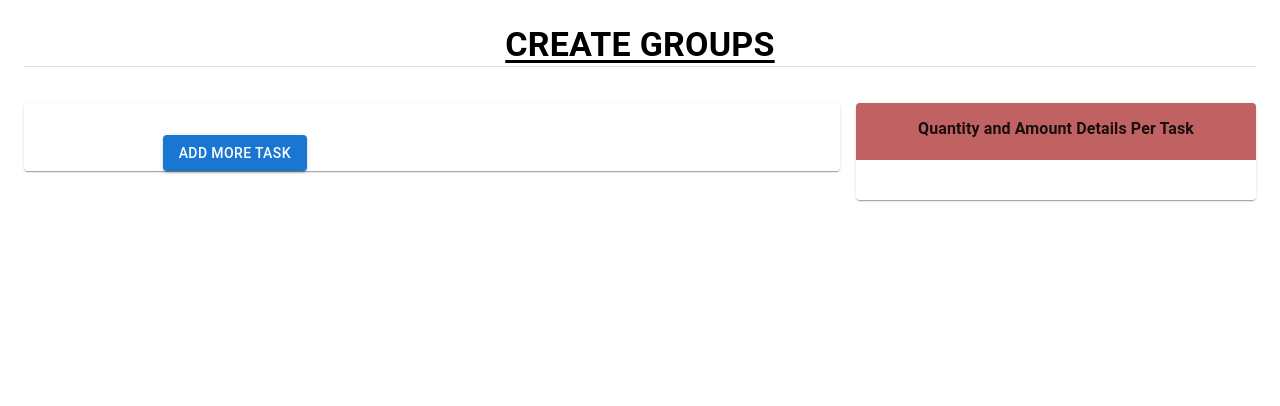
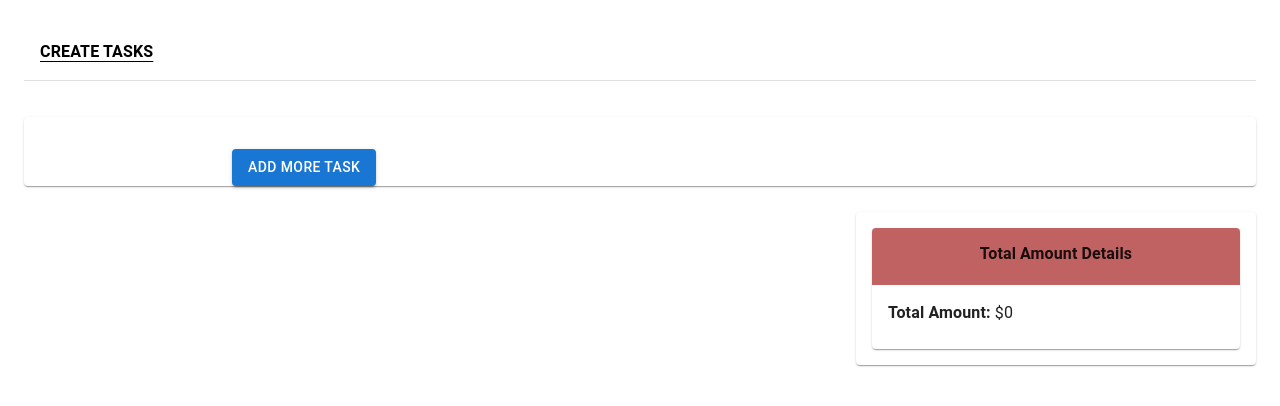
Before and after one commit to ajantait08/grouptaskmanager, a React (Vite) app in the folder task_manager/: page / in a window 1280 px wide. Shown: the top 406 px of the page. Built offline with nearby package versions, Linux system fonts and the light colour scheme.

Commit message:
23-08-2024 2nd commit of the Day

```diff
--- a/task_manager/src/GroupTaskForm.tsx
+++ b/task_manager/src/GroupTaskForm.tsx
@@ -1,4 +1,4 @@
-import React, { useState } from 'react';
+import React, { useState, useEffect } from 'react';
 import {
   Grid,
   Box,
@@ -13,7 +13,7 @@ import {
 } from '@mui/material';
 import InputLabel from '@mui/material/InputLabel';
 import MenuItem from '@mui/material/MenuItem';
-import Select from '@mui/material/Select';
+import Select, { SelectChangeEvent } from '@mui/material/Select';
 import FormControl from '@mui/material/FormControl';
 
 interface Groups {
@@ -33,7 +33,8 @@ const GroupTaskForm: React.FC = () => {
   const [quantity, setQuantity] = useState<string>('');
   const [rate, setRate] = useState<string>('');
   const [addMoreTask, setAddMoreTask] = useState<TaskDetails[]>([]);
-  const [countTask, setCounttask] = useState<number>(0);
+  const [countTask, setCountTask] = useState<number>(0);
+  const [totalAmount, setTotalAmount] = useState<number>(0);
 
   const handleCreateGroup = (): void => {
     if (groupName.trim()) {
@@ -44,10 +45,10 @@ const GroupTaskForm: React.FC = () => {
 
   const handleAddTask = (): void => {
     setAddMoreTask([...addMoreTask, { id: countTask, task: '', quantity: '', rate: '' }]);
-    setCounttask(countTask + 1);
+    setCountTask(countTask + 1);
   };
 
-  const handleTaskChange = (index: number, field: keyof TaskDetails, value: string) => {
+  const handleTaskChange = (index: number, field: keyof TaskDetails, value: string | number) => {
     const updatedTasks = [...addMoreTask];
     updatedTasks[index] = {
       ...updatedTasks[index],
@@ -56,32 +57,65 @@ const GroupTaskForm: React.FC = () => {
     setAddMoreTask(updatedTasks);
   };
 
+  const handleChange = (index: number, event: SelectChangeEvent<string | number>) => {
+    const updatedTasks = [...addMoreTask];
+    updatedTasks[index] = {
+      ...updatedTasks[index],
+      quantity: event.target.value,
+    };
+    setAddMoreTask(updatedTasks);
+  };
+
+  const handleDeleteTask = (index: number): void => {
+    const updatedTasks = addMoreTask.filter((_, i) => i !== index);
+    setAddMoreTask(updatedTasks);
+  };
+
+  useEffect(() => {
+    const total = addMoreTask.reduce((sum, task) => {
+      return sum + Number(task.quantity) * Number(task.rate);
+    }, 0);
+    setTotalAmount(total);
+  }, [addMoreTask]);
+
   return (
     <Box alignItems="center" gap={4} p={2}>
-      <Box>
+      <Box sx={{m:2}}>
         <Typography
-          variant="h4"
-          align="center"
+          variant="body1"
+          align="left"
           sx={{
             textDecoration: 'underline',
             textUnderlineOffset: '4px',
             fontWeight: 600,
           }}
         >
-          CREATE GROUPS
+          CREATE TASKS
         </Typography>
       </Box>
 
       <Divider />
+      {/* <FormControl fullWidth size="small">
+      <FormControlLabel
+        control={
+          <Switch
+            checked={isGroupingEnabled}
+            onChange={() => setIsGroupingEnabled(!isGroupingEnabled)}
+            color="primary"
+          />
+        }
+        label="Enable Grouping"
+      />
+      </FormControl>     */}
 
       <Grid container spacing={2} style={{ marginTop: '20px' }}>
-        <Grid item md={8}>
+        <Grid item xs={12} sm={12} md={12}>
           <Paper style={{ marginBottom: '10px' }}>
             <Box component="form" sx={{ flexGrow: 1, p: 2 }} noValidate autoComplete="off">
               {countTask > 0 &&
                 addMoreTask.map((task, index) => (
-                  <Grid container spacing={2} alignItems="center" key={index}>
-                    <Grid item xs={12} sm={3} md={3}>
+                  <Grid container spacing={2} alignItems="center" key={index} sx={{ p : 2}}>
+                    <Grid item xs={12} sm={2} md={2}>
                       <TextField
                         fullWidth
                         label="Task Name"
@@ -91,15 +125,14 @@ const GroupTaskForm: React.FC = () => {
                         size="small"
                       />
                     </Grid>
-                    <Grid item xs={12} sm={3} md={3}>
-                      <FormControl variant="standard" sx={{ m: 2, minWidth: 250 }}>
-                        <InputLabel id={`quantity-label-${index}`}>Quantity</InputLabel>
+                    <Grid item xs={12} sm={2} md={2}>
+                      <FormControl fullWidth size="small">
+                        <InputLabel id="demo-simple-select-label">Quantity</InputLabel>
                         <Select
-                          labelId={`quantity-label-${index}`}
-                          id={`quantity-select-${index}`}
+                          labelId="demo-simple-select-label"
+                          id="demo-simple-select"
                           value={task.quantity}
-                          onChange={handleTaskChange(index,'quantity',SelectChangeEvent)}
-                          //onChange={(e) => handleTaskChange(index, 'quantity', e.target.value)}
+                          onChange={(event) => handleChange(index, event)}
                           label="Quantity"
                         >
                           <MenuItem value="">
@@ -111,7 +144,7 @@ const GroupTaskForm: React.FC = () => {
                         </Select>
                       </FormControl>
                     </Grid>
-                    <Grid item xs={12} sm={3} md={3}>
+                    <Grid item xs={12} sm={2} md={2}>
                       <TextField
                         fullWidth
                         label="Rate in $(dollars)"
@@ -120,6 +153,41 @@ const GroupTaskForm: React.FC = () => {
                         onChange={(e) => handleTaskChange(index, 'rate', e.target.value)}
                         size="small"
                       />
+                    </Grid>
+
+                    <Grid item xs={12} sm={2} md={2}>
+                    <Button variant="contained" color="error" size="medium" onClick={() => handleDeleteTask(index)}>
+                      DELETE TASK
+                    </Button>
+                  </Grid>
+
+                  <Grid item xs={12} sm={4} md={4}>
+                  <Card>
+                    <CardHeader
+                      sx={{ backgroundColor: '#c16262' }}
+                      title={
+                        <Typography
+                          variant="h4"
+                          align="center"
+                          gutterBottom
+                          sx={{ fontSize: '16px !important', fontWeight: 600 }}
+                        >
+                          Quantity and Amount Details Per Task
+                        </Typography>
+                      }
+                    />
+                    <CardContent>
+                          <Typography variant="body1">
+                            <strong>Task:</strong> {task.task == '' ? <strong>NA</strong> : task.task}
+                          </Typography>
+                          <Typography variant="body1">
+                            <strong>Quantity:</strong> {task.quantity == '' ? <strong>NA</strong> : task.quantity}
+                          </Typography>
+                          <Typography variant="body1">
+                            <strong>Total Amount:</strong> ${Number(task.quantity) * Number(task.rate)}
+                          </Typography>
+                        </CardContent>
+                  </Card>
                   </Grid>
                   </Grid>
                 ))}
@@ -134,7 +202,14 @@ const GroupTaskForm: React.FC = () => {
             </Grid>
           </Paper>
         </Grid>
-        <Grid item md={4}>
+        <Grid item xs={12} sm={4} md={4}>
+          </Grid>
+          <Grid item xs={12} sm={4} md={4}>
+          </Grid>
+        <Grid item xs={12} sm={4} md={4}>
+          <Paper style={{ marginBottom: '10px' }}>
+            <Box component="form" sx={{ flexGrow: 1, p: 2 }} noValidate autoComplete="off">
+
             <Card>
                     <CardHeader
                       sx={{ backgroundColor: '#c16262' }}
@@ -145,12 +220,18 @@ const GroupTaskForm: React.FC = () => {
                           gutterBottom
                           sx={{ fontSize: '16px !important', fontWeight: 600 }}
                         >
-                  Quantity and Amount Details Per Task
+                          Total Amount Details
                         </Typography>
                       }
                     />
-            <CardContent></CardContent>
+                    <CardContent>
+                        <Typography variant="body1">
+                        <strong>Total Amount:</strong> ${totalAmount}
+                        </Typography>
+                    </CardContent>
                   </Card>
+              </Box>
+              </Paper>
           </Grid>
       </Grid>
     </Box>
```
Lines whose indentation alone changed are shown as unchanged.
